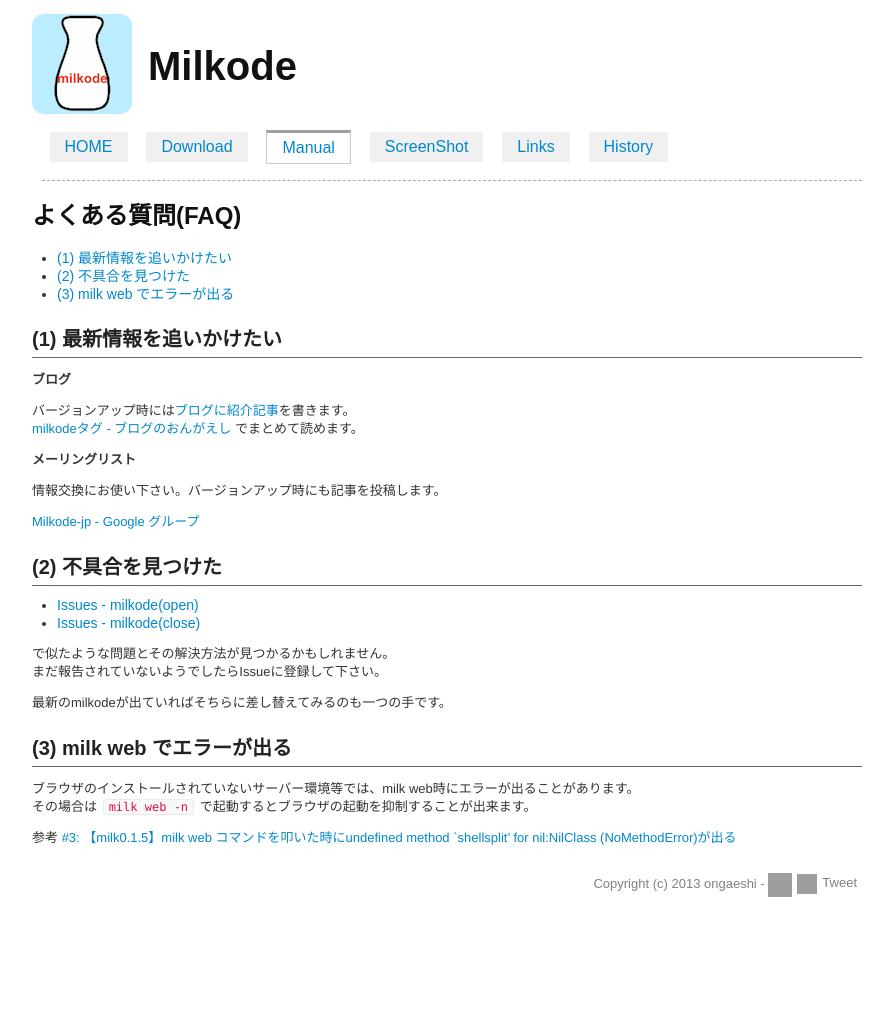
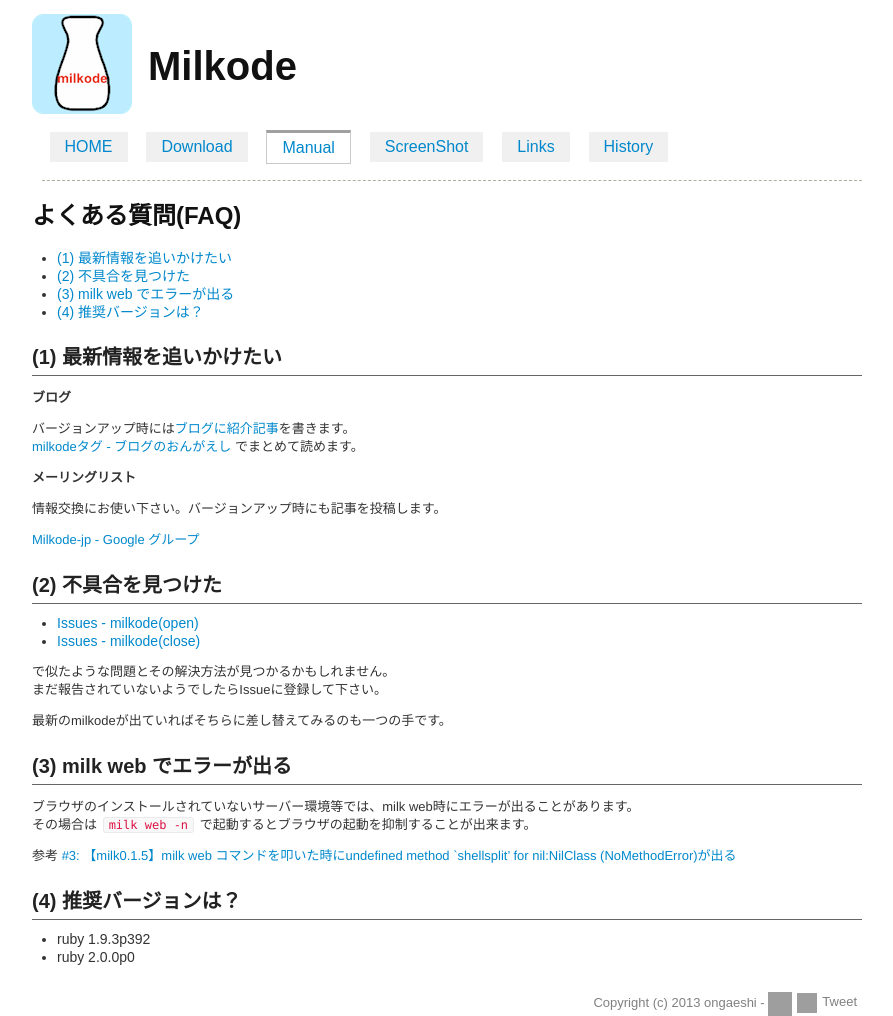
Before and after one commit to ongaeshi/milkode, a Jekyll site: the page built from faq.md, in a window 1280 px wide. Shown: the whole page, without its empty margins (193-1086 px from the left). Built offline with Jekyll 4.4.1, drawn with Linux system fonts in a browser that asks for light colours; Markdown is read by kramdown in place of the engine named in the settings; comment, search, counter and statistics services are not loaded; before the commit the page ends 900 px from its top, so only the background shows below that; grey boxes are pictures that could not be loaded.

Commit message:
FAQ: (4) 推奨バージョンは？ を追加

```diff
--- a/faq.md
+++ b/faq.md
@@ -9,6 +9,7 @@ rootpath: .
 - [(1) 最新情報を追いかけたい](#faq01)
 - [(2) 不具合を見つけた](#faq02)
 - [(3) milk web でエラーが出る](#faq03)
+- [(4) 推奨バージョンは？](#faq04)
 
 ## <a name="faq01"></a> (1) 最新情報を追いかけたい
 
@@ -37,3 +38,8 @@ rootpath: .
 その場合は `milk web -n` で起動するとブラウザの起動を抑制することが出来ます。
 
 参考 [#3: 【milk0.1.5】milk web コマンドを叩いた時にundefined method `shellsplit' for nil:NilClass (NoMethodError)が出る](https://github.com/ongaeshi/milkode/issues/3)
+
+## <a name="faq04"></a> (4) 推奨バージョンは？
+
+- ruby 1.9.3p392
+- ruby 2.0.0p0
```
